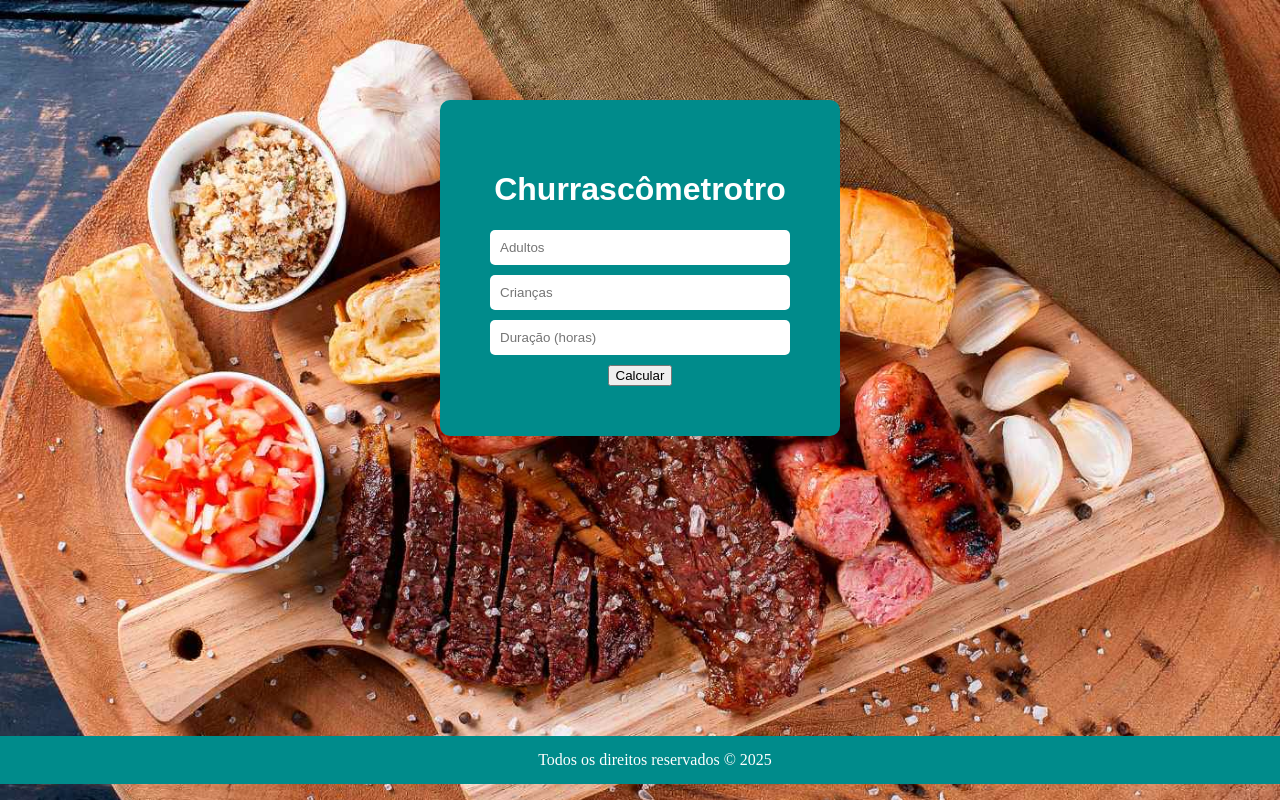
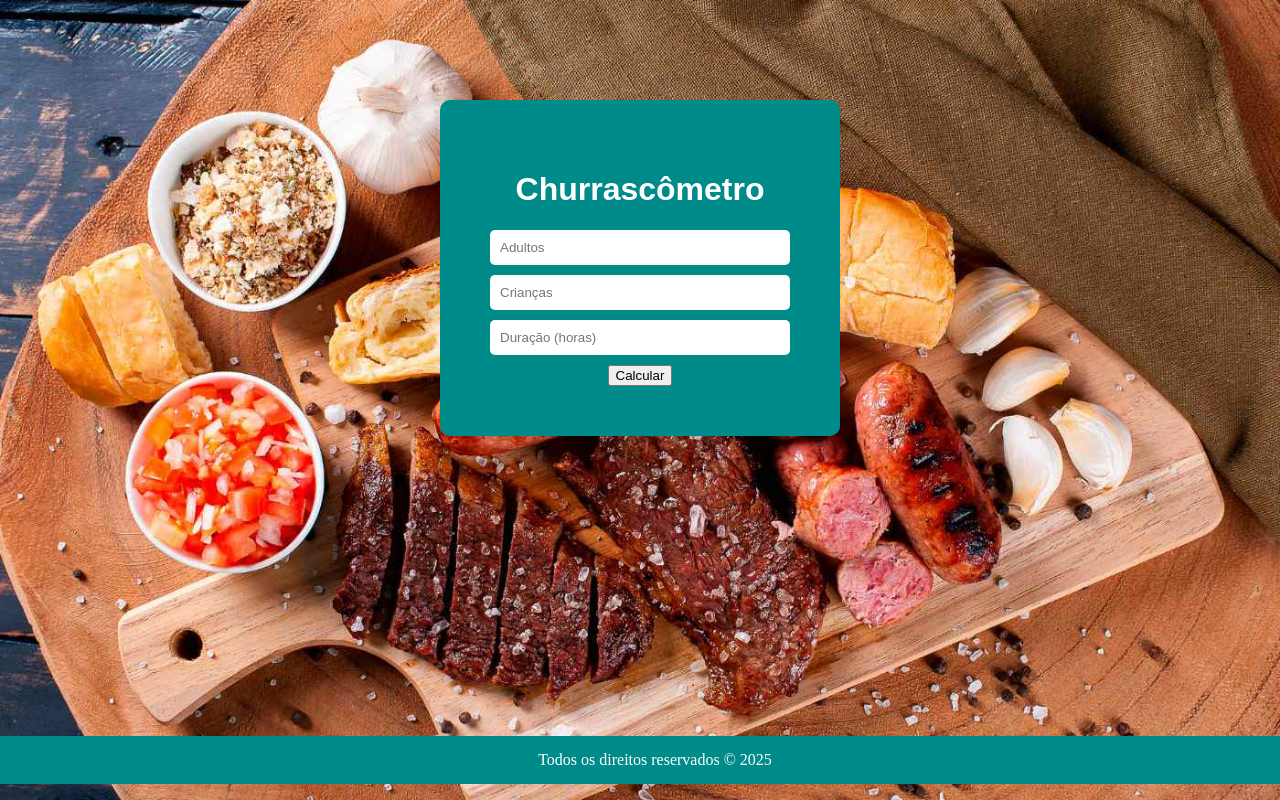
Before and after one commit to Otohime215/Churrascometro, a plain HTML site: page index.html in a window 1280 px wide. Drawn offline with Linux system fonts and the light colour scheme.

Commit message:
Atualizar3 o index.html

```diff
--- a/index.html
+++ b/index.html
@@ -9,7 +9,7 @@
 </head>
 <body>
     <div class="container">
-        <h1>Churrascômetrotro</h1>
+        <h1>Churrascômetro</h1>
         <input id="adultos" type="number" placeholder="Adultos">
         <input id="criancas" type="number" placeholder="Crianças">
         <input id="duracao" type="number" placeholder="Duração (horas)">
```
